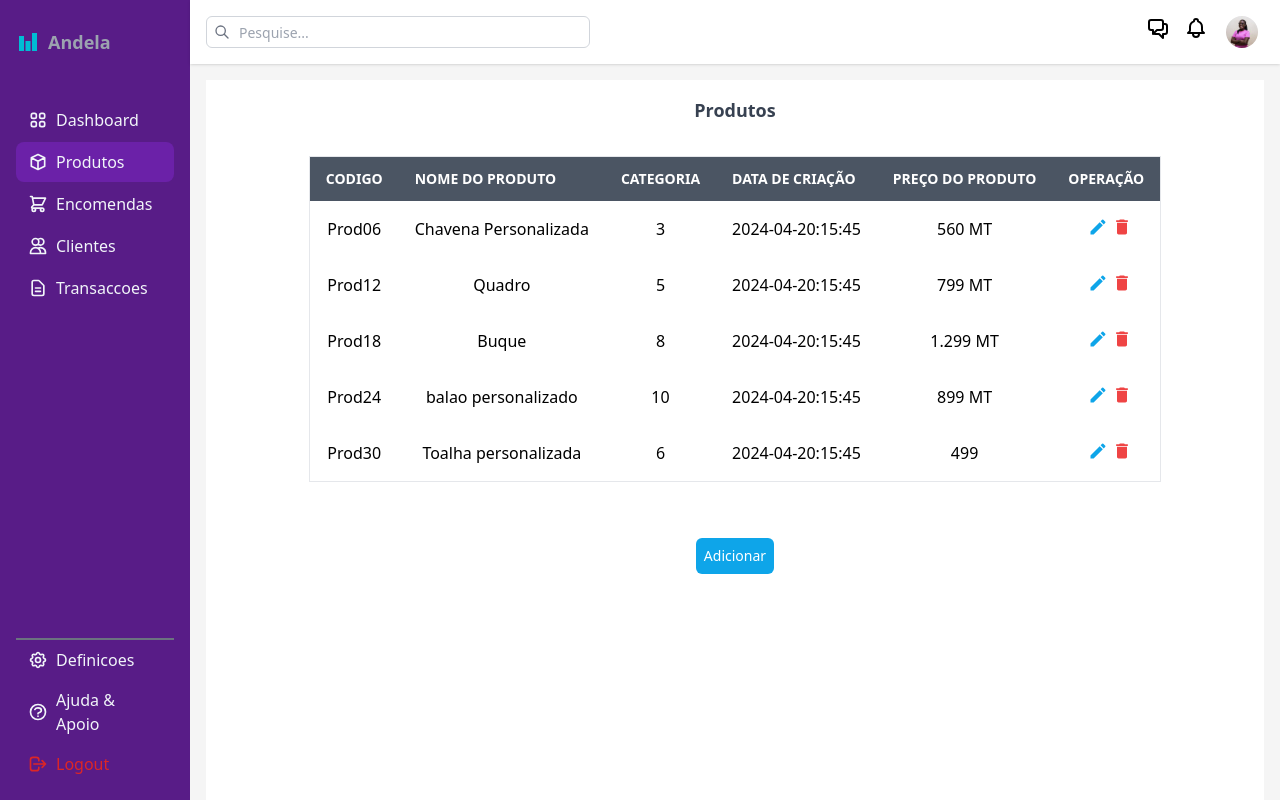
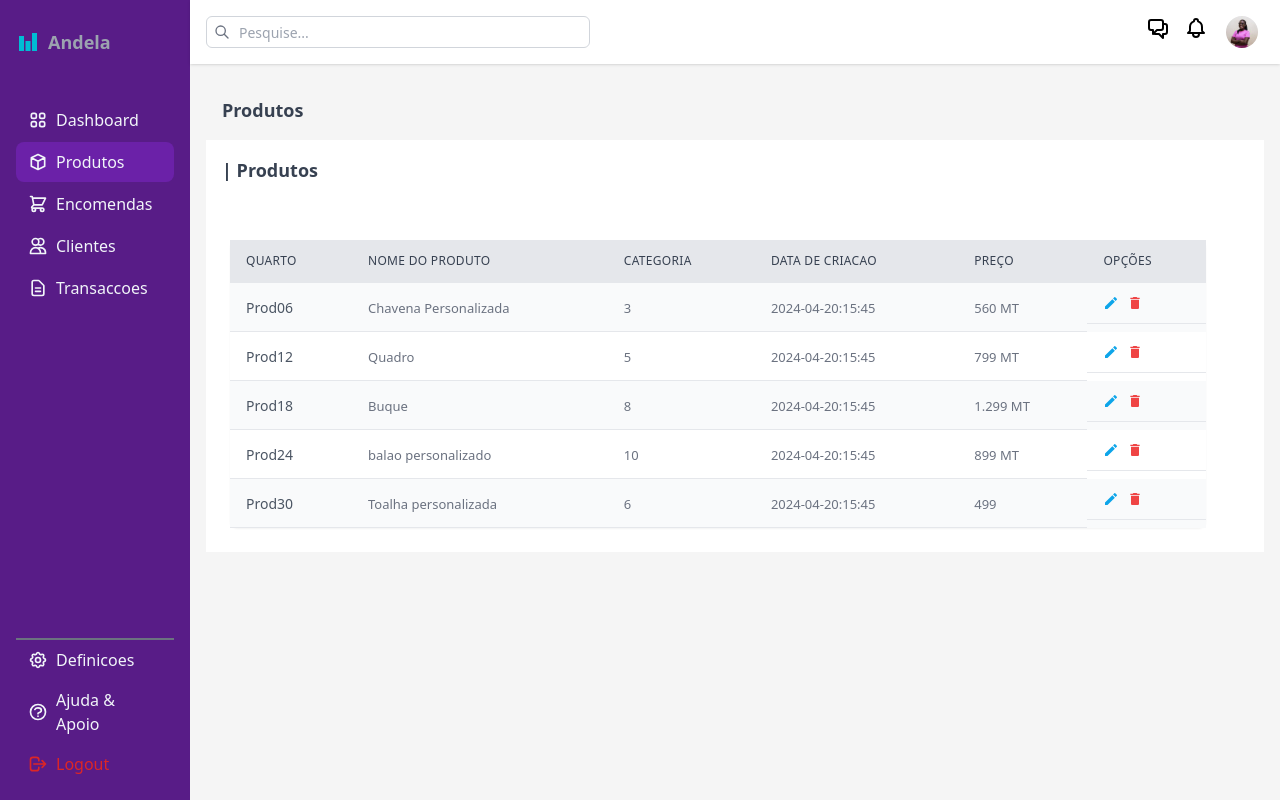
Before and after one commit to MatolaTheCoder/andela-sweet-gift, a React (Create React App) app: page /produtos in a window 1280 px wide. Built offline with nearby package versions, Linux system fonts and the light colour scheme.

Commit message:
feat: refactor layout and header components

```diff
--- a/src/components/Produtos.jsx
+++ b/src/components/Produtos.jsx
@@ -1,6 +1,6 @@
 import { Link } from 'react-router-dom';
 import { data_produts } from '../lib/data';
-import { MdModeEdit,MdDelete } from 'react-icons/md';
+import { MdModeEdit, MdDelete } from 'react-icons/md';
 import React, { useState } from 'react';
 import { Dialog } from '@headlessui/react';
 const Produtos = () => {
@@ -8,48 +8,96 @@ const Produtos = () => {
 
   return (
     <div>
-      <div className='bg-white flex flex-col items-center min-h-screen'>
-        <div className="title text-gray-700 flex justify-center w-full text-lg p-4 font-semibold ">
+      <div className=' flex flex-col min-h-screen w-full'>
+        <div className="title text-gray-700 flex text-lg p-4 font-semibold ">
           <p className=''>Produtos</p>
         </div>
-        <div className="p-4 ">
-          <table className='w-fit border-collapse border border-gray-200'>
-            <thead className='bg-gray-600 text-white'>
-              <tr className=''>
-                <th className='text-left py-3 px-4 uppercase font-semibold text-sm'>Codigo</th>
-                <th className='text-left py-3 px-4 uppercase font-semibold text-sm'>Nome do produto</th>
-                <th className='text-left py-3 px-4 uppercase font-semibold text-sm'>Categoria</th>
-                <th className='text-left py-3 px-4 uppercase font-semibold text-sm'>Data de criação</th>
-                <th className='text-left py-3 px-4 uppercase font-semibold text-sm'>Preço do produto</th>
-                <th className='text-left py-3 px-4 uppercase font-semibold text-sm'>Operação</th>
+        <div className="w-full bg-white">
+          <p className="p-4 text-gray-700 font-semibold text-lg mb-4">| Produtos</p>
+          <div className="w-full max-h-[400px] overflow-y-auto">
+            <div className="p-6 bg-white max-w-5xl rounded-lg ">
+              <table className="w-full border-collapse bg-white shadow-sm rounded-lg ">
+                <thead>
+                  <tr className="bg-gray-200 text-gray-700 border-b">
+                    <th className="text-[12px] uppercase tracking-wide font-medium py-3 px-4 text-left">Quarto</th>
+                    <th className="text-[12px] uppercase tracking-wide font-medium py-3 px-4 text-left">Nome do produto</th>
+                    <th className="text-[12px] uppercase tracking-wide font-medium py-3 px-4 text-left">Categoria</th>
+                    <th className="text-[12px] uppercase tracking-wide font-medium py-3 px-4 text-left">Data de criacao</th>
+                    <th className="text-[12px] uppercase tracking-wide font-medium py-3 px-4 text-left">Preço</th>
+                    <th className="text-[12px] uppercase tracking-wide font-medium py-3 px-4 text-left">Opções</th>
                   </tr>
                 </thead>
-            <tbody>
-              {data_produts.map((data)=>(
-                <tr className='bg-white text-center'>
-                  <td className='p-4'>{data.id}</td>
-                  <td className='p-4'>{data.prod_name}</td>
-                  <td className='p-4'>{data.prod_categoria}</td>
-                  <td className='p-4'>{data.prod_Date}</td>
-                  <td className='p-4'>{data.prod_price}</td>
-                  <td className='p-4 ml-5 text-xl flex gap-1'>
-                    <Link className='hover:text-2xl text-sky-500'><MdModeEdit/></Link>
-                    <button className='hover:text-2xl text-red-500' onClick={()=>setIsOpen(true)}><MdDelete/></button>
-                    <Dialog open={isOpen} onClose={() => setIsOpen(false)} className="relative z-50">
-                      <div className="fixed inset-0 bg-black bg-opacity-30"></div>  {/* Background overlay */}
+                <tbody className="text-gray-700">
+                  {data_produts.map((data, index) => (
+                    <tr
+                      key={data.id}
+                      className={`${index % 2 === 0 ? "bg-gray-50" : "bg-white"
+                        } hover:bg-gray-100 transition-colors`}
+                    >
+                      <td className="py-3 px-4 border-b">
+                        <a
+                          href="#"
+                          className="text-gray-600 text-sm font-medium hover:text-blue-500 truncate"
+                        >
+                          {data.id}
+                        </a>
+                      </td>
+                      <td className="py-3 px-4 border-b">
+                        <span className="text-[13px] font-medium text-gray-500">
+                          {data.prod_name}
+                        </span>
+                      </td>
+                      <td className="py-3 px-4 border-b">
+                        <span className="text-[13px] font-medium text-gray-500">
+                          {data.prod_categoria}
+                        </span>
+                      </td>
+                      <td className="py-3 px-4 border-b">
+                        <span className="text-[13px] font-medium text-gray-500">
+                          {data.prod_Date}
+                        </span>
+                      </td>
+                      <td className="py-3 px-4 border-b">
+                        <span className="text-[13px] font-medium text-gray-500">
+                          {data.prod_price}
+                        </span>
+                      </td>
+                      <td className="py-3 px-4 border-b flex items-center gap-2">
+                        <Link
+                          to="#"
+                          className="text-sky-500 hover:text-sky-700 transition-transform transform hover:scale-110"
+                        >
+                          <MdModeEdit />
+                        </Link>
+                        <button
+                          className="text-red-500 hover:text-red-700 transition-transform transform hover:scale-110"
+                          onClick={() => setIsOpen(true)}
+                        >
+                          <MdDelete />
+                        </button>
+                        <Dialog
+                          open={isOpen}
+                          onClose={() => setIsOpen(false)}
+                          className="relative z-50"
+                        >
+                          <div className="fixed inset-0 bg-black bg-opacity-30"></div>
                           <div className="fixed inset-0 flex items-center justify-center p-4">
-                        <Dialog.Panel className="max-w-lg w-full space-y-4 border bg-white p-12">
-                          <Dialog.Title className="font-bold text-lg">Eliminar produto</Dialog.Title>
-                          <Dialog.Description className="text-gray-500">
-                            Isso nao pode ser revertido
+                            <Dialog.Panel className="max-w-lg w-full bg-white p-6 shadow-lg rounded-md">
+                              <Dialog.Title className="font-bold text-lg text-gray-800">
+                                Eliminar Produto
+                              </Dialog.Title>
+                              <Dialog.Description className="text-gray-500 mb-4">
+                                Esta ação não pode ser revertida.
                               </Dialog.Description>
-                          <p>Voce tem a certeza de que deseja eliminar esse produto?</p>
-                          <div className="flex gap-4">
+                              <p className="text-sm text-gray-600 mb-6">
+                                Tem certeza de que deseja eliminar este produto?
+                              </p>
+                              <div className="flex justify-end gap-4">
                                 <button
                                   onClick={() => setIsOpen(false)}
                                   className="bg-gray-300 hover:bg-gray-400 text-black font-bold py-2 px-4 rounded"
                                 >
-                              Cancel
+                                  Cancelar
                                 </button>
                                 <button
                                   onClick={() => setIsOpen(false)}
@@ -67,12 +115,9 @@ const Produtos = () => {
                 </tbody>
               </table>
             </div>
-        <div className="mt-10">
-          <button className='text-white bg-sky-500 rounded-md p-2 text-sm flex'><Link to="/produtos/add">Adicionar</Link></button>
           </div>
         </div>
-
-
+      </div>
     </div>
   );
 }
```
Lines whose indentation alone changed are shown as unchanged.
